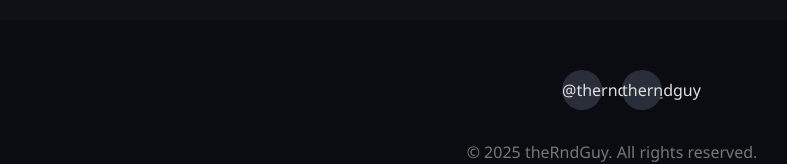
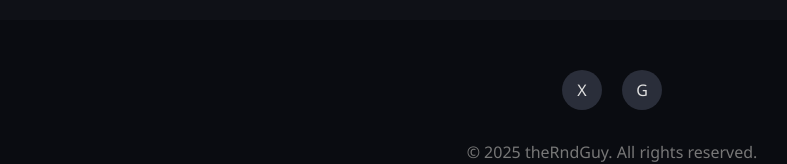
Before and after one commit to therndguy/therndguy, a plain HTML site: page index.html in a window 1280 px wide. Shown: the part 4659-4823 px from the top of the page, without its empty margins (28-815 px from the left). Drawn offline with Linux system fonts and the light colour scheme.

Commit message:
Update index.html

```diff
--- a/index.html
+++ b/index.html
@@ -675,8 +675,8 @@
     <footer>
         <div class="container">
             <div class="social-links">
-                <a href="https://x.com/therndguy_">@therndguy_</a>
-                <a href="https://github.com/therndguy">therndguy</a>
+                <a href="https://x.com/therndguy_">X</a>
+                <a href="https://github.com/therndguy">G</a>
             </div>
             <p class="footer-text">© 2025 theRndGuy. All rights reserved.</p>
         </div>
```
